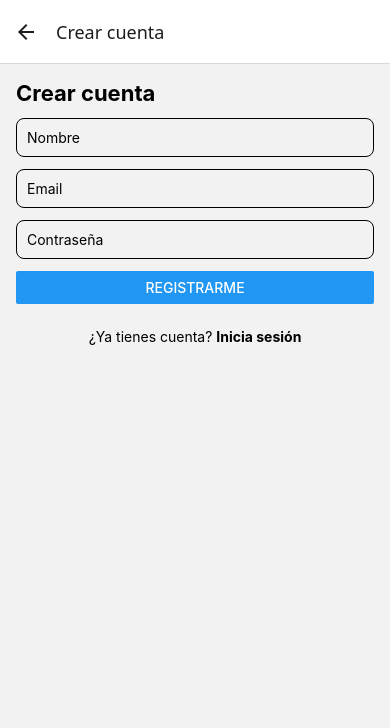
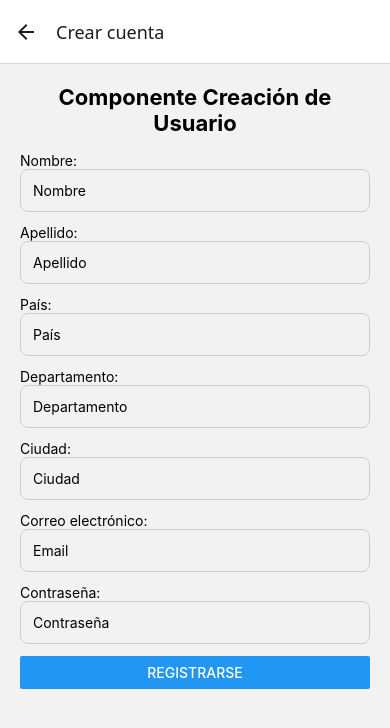
Before and after one commit to SuraYulieth/Trueque-Digital, a React Native app in the folder TruequeDigital/: screen /Registro in a window 390 px wide. Shown: the top 728 px of the page. Built offline with nearby package versions, Linux system fonts and the light colour scheme; no server answers.

Commit message:
Correcion Publicacion, Regla Firebase

```diff
--- a/TruequeDigital/firebaseConfig.js
+++ b/TruequeDigital/firebaseConfig.js
@@ -1,20 +1,20 @@
-// firebaseConfig.js
-import { initializeApp } from "firebase/app";
-import { getAuth } from "firebase/auth";
+// Import the functions you need from the SDKs you need
+import { initializeApp } from 'firebase/app';
+import { getAuth } from 'firebase/auth';
 import { getFirestore } from "firebase/firestore";
-import { getStorage } from "firebase/storage";
 
 const firebaseConfig = {
   apiKey: "AIzaSyBgdykqFzn3wm91E_cXi29uXVdzznx9aMY",
   authDomain: "trueque-digital-23bbd.firebaseapp.com",
   projectId: "trueque-digital-23bbd",
-  storageBucket: "trueque-digital-23bbd.appspot.com", // <- importante
+  storageBucket: "trueque-digital-23bbd.firebasestorage.app",
   messagingSenderId: "766237345127",
   appId: "1:766237345127:web:8c017a4f53469701681bc2",
+  measurementId: "G-RG6GLHQVJ8"
 };
 
+// Initialize Firebase
 const app = initializeApp(firebaseConfig);
-
-export const auth = getAuth(app);
-export const db = getFirestore(app);
-export const storage = getStorage(app);
+const auth = getAuth(app);
+const db = getFirestore(app);
+export { auth, db };
--- a/TruequeDigital/package.json
+++ b/TruequeDigital/package.json
@@ -9,10 +9,12 @@
     "web": "expo start --web"
   },
   "dependencies": {
+    "@react-native-picker/picker": "^2.11.2",
     "@react-navigation/native": "^7.1.17",
     "@react-navigation/native-stack": "^7.3.26",
     "@react-navigation/stack": "^7.4.8",
     "expo": "~53.0.22",
+    "expo-file-system": "~18.1.11",
     "expo-image-picker": "~16.1.4",
     "expo-status-bar": "~2.2.3",
     "firebase": "^12.2.1",
@@ -22,8 +24,7 @@
     "react-native-get-random-values": "~1.11.0",
     "react-native-reanimated": "~3.17.4",
     "react-native-safe-area-context": "5.4.0",
-    "react-native-screens": "~4.11.1",
-    "expo-file-system": "~18.1.11"
+    "react-native-screens": "~4.11.1"
   },
   "devDependencies": {
     "@babel/core": "^7.20.0"
--- a/TruequeDigital/src/Pantallas/Home.js
+++ b/TruequeDigital/src/Pantallas/Home.js
@@ -45,6 +45,7 @@ export default function Home({ navigation }) {
         keyExtractor={(item) => item.id}
         ListEmptyComponent={<Text style={{ textAlign: "center", marginTop: 24 }}>No hay publicaciones aún.</Text>}
         renderItem={({ item }) => (
+
           <TouchableOpacity style={{ borderWidth: 1, borderRadius: 12, padding: 10, marginBottom: 10 }}>
             {item.imagenUrl ? (
               <Image source={{ uri: item.imagenUrl }} style={{ width: "100%", height: 180, borderRadius: 8 }} />
@@ -52,6 +53,7 @@ export default function Home({ navigation }) {
             <Text style={{ fontSize: 18, fontWeight: "bold", marginTop: 8 }}>{item.titulo}</Text>
             <Text style={{ marginTop: 4 }}>{item.descripcion}</Text>
           </TouchableOpacity>
+
         )}
       />
 
--- a/TruequeDigital/src/Pantallas/RegistroUsuario.js
+++ b/TruequeDigital/src/Pantallas/RegistroUsuario.js
@@ -1,56 +1,128 @@
 // src/Pantallas/RegistroUsuario.js
 import React, { useState } from "react";
-import { View, Text, TextInput, Button, Alert, TouchableOpacity } from "react-native";
-import { createUserWithEmailAndPassword, updateProfile } from "firebase/auth";
-import { auth } from "../../firebaseConfig";
+import { View, TextInput, Text, Button, StyleSheet, Alert } from "react-native";
+import { auth, db } from "../../firebaseConfig";
+import { createUserWithEmailAndPassword } from "firebase/auth";
+import { doc, setDoc, serverTimestamp } from "firebase/firestore";
 
-export default function RegistroUsuario({ navigation }) {
+
+export default function RegistroUsuario() {
+  const [nombre, setNombre] = useState("");
+  const [apellido, setApellido] = useState("");
+  const [pais, setPais] = useState("");
+  const [departamento, setDepartamento] = useState("");
+  const [ciudad, setCiudad] = useState("");
   const [email, setEmail] = useState("");
-  const [nombre, setNombre] = useState("");
   const [password, setPassword] = useState("");
 
-  const onRegister = async () => {
+  const handleRegister = async () => {
     try {
-      if (!email || !password || !nombre) return Alert.alert("Error", "Completa todos los campos");
-      const cred = await createUserWithEmailAndPassword(auth, email.trim(), password);
-      await updateProfile(cred.user, { displayName: nombre.trim() });
-      Alert.alert("¡Listo!", "Cuenta creada. Ya puedes iniciar sesión.");
-      navigation.navigate("Login");
-    } catch (e) {
-      Alert.alert("No se pudo registrar", e.message);
+      // Validación estricta (todos requeridos)
+      if (!nombre.trim() || !apellido.trim() || !pais.trim() || !departamento.trim() || !ciudad.trim() || !email.trim() || !password) {
+        return Alert.alert("Campos requeridos", "Debes completar todos los campos.");
+      }
+
+      const userCredential = await createUserWithEmailAndPassword(auth, email.trim(), password);
+      const user = userCredential.user;
+
+      await setDoc(doc(db, "usuarios", user.uid), {
+        uid: user.uid,
+        email: user.email,
+        nombre: nombre.trim(),
+        apellido: apellido.trim(),
+        pais: pais.trim(),
+        departamento: departamento.trim(),
+        ciudad: ciudad.trim(),
+        fechaCreacion: serverTimestamp(),
+      });
+
+      Alert.alert("Registro exitoso", `Bienvenido/a, ${nombre}`);
+    } catch (error) {
+      console.log(error);
+      Alert.alert("No se pudo registrar", error?.message || "Error desconocido");
     }
   };
 
   return (
-    <View style={{ padding: 16, gap: 12 }}>
-      <Text style={{ fontSize: 22, fontWeight: "bold" }}>Crear cuenta</Text>
+    <View style={{ padding: 20 }}>
+      <Text style={styles.title}>Componente Creación de Usuario</Text>
+
+      <Text>Nombre:</Text>
       <TextInput
         placeholder="Nombre"
         value={nombre}
         onChangeText={setNombre}
-        style={{ borderWidth: 1, borderRadius: 8, padding: 10 }}
+        style={styles.input}
       />
+
+      <Text>Apellido:</Text>
+      <TextInput
+        placeholder="Apellido"
+        value={apellido}
+        onChangeText={setApellido}
+        style={styles.input}
+      />
+
+      <Text>País:</Text>
+      <TextInput
+        placeholder="País"
+        value={pais}
+        onChangeText={setPais}
+        style={styles.input}
+      />
+
+      <Text>Departamento:</Text>
+      <TextInput
+        placeholder="Departamento"
+        value={departamento}
+        onChangeText={setDepartamento}
+        style={styles.input}
+      />
+
+      <Text>Ciudad:</Text>
+      <TextInput
+        placeholder="Ciudad"
+        value={ciudad}
+        onChangeText={setCiudad}
+        style={styles.input}
+      />
+
+      <Text>Correo electrónico:</Text>
       <TextInput
         placeholder="Email"
+        value={email}
+        onChangeText={setEmail}
         autoCapitalize="none"
         keyboardType="email-address"
-        value={email}
-        onChangeText={setEmail}
-        style={{ borderWidth: 1, borderRadius: 8, padding: 10 }}
+        style={styles.input}
       />
+
+      <Text>Contraseña:</Text>
       <TextInput
         placeholder="Contraseña"
-        secureTextEntry
         value={password}
         onChangeText={setPassword}
-        style={{ borderWidth: 1, borderRadius: 8, padding: 10 }}
+        secureTextEntry
+        style={styles.input}
       />
-      <Button title="Registrarme" onPress={onRegister} />
-      <TouchableOpacity onPress={() => navigation.navigate("Login")}>
-        <Text style={{ textAlign: "center", marginTop: 12 }}>
-          ¿Ya tienes cuenta? <Text style={{ fontWeight: "bold" }}>Inicia sesión</Text>
-        </Text>
-      </TouchableOpacity>
+
+      <Button title="Registrarse" onPress={handleRegister} />
     </View>
   );
 }
+
+const styles = StyleSheet.create({
+  title: {
+    fontSize: 22,
+    marginBottom: 16,
+    textAlign: "center",
+    fontWeight: "bold",
+  },
+  input: {
+    borderWidth: 1,
+    borderColor: "#ccc",
+    padding: 12,
+    borderRadius: 8,
+    marginBottom: 12,
+  },
+});
```
Also changed, not shown: TruequeDigital/src/Pantallas/crearPublicacion.js (+84 -58 lines), 1 other file (tests, documents, lock files or other folders).
